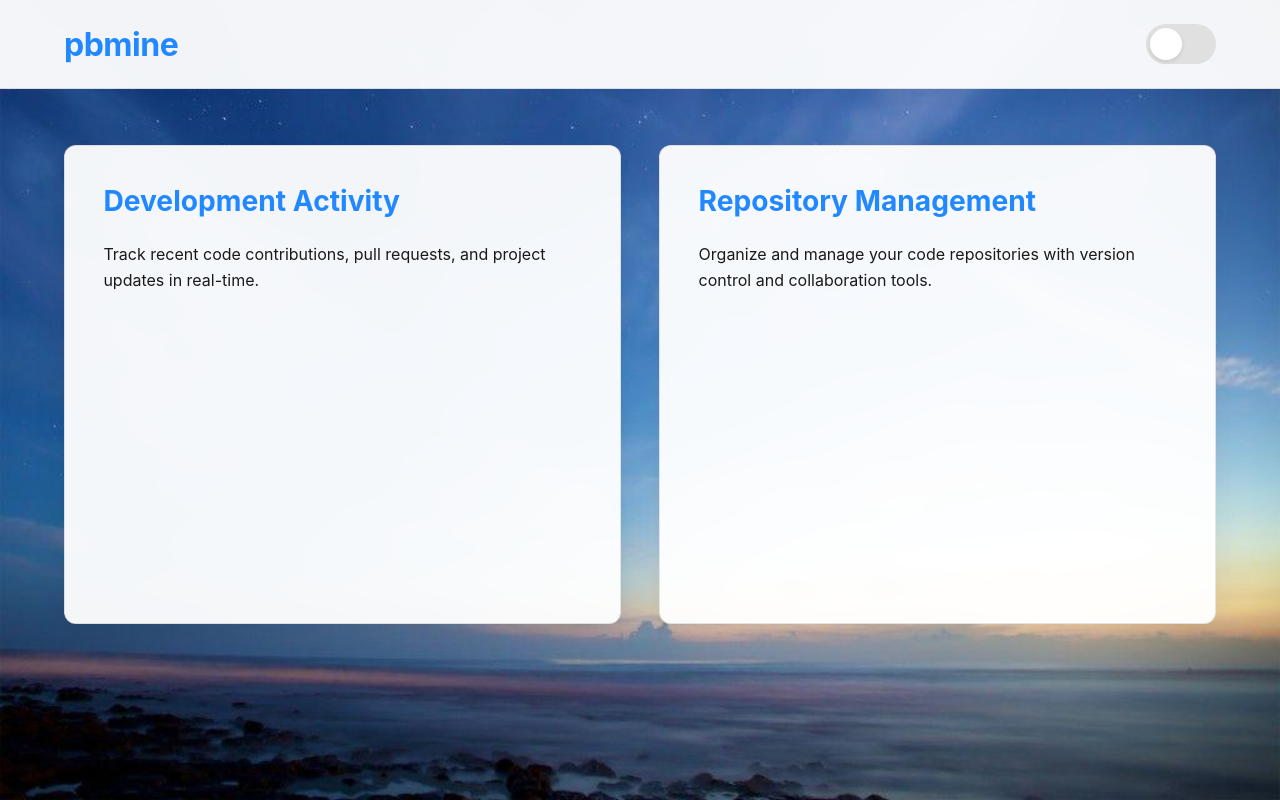
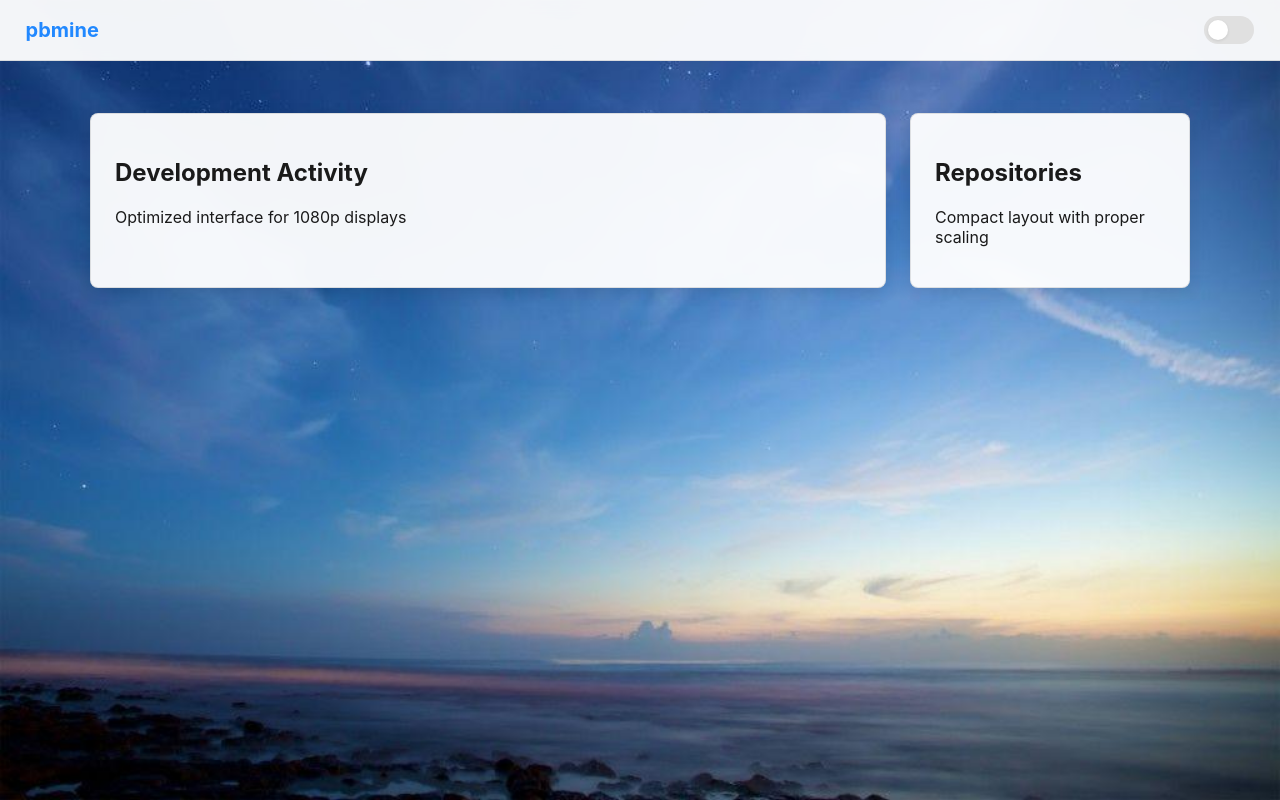
Before and after one commit to PBMINE/pbmine.github.io, a plain HTML site: page index.html in a window 1280 px wide. Drawn offline with Linux system fonts and the light colour scheme.

Commit message:
Update index.html

```diff
--- a/index.html
+++ b/index.html
@@ -3,7 +3,7 @@
 <head>
     <meta charset="UTF-8">
     <meta name="viewport" content="width=device-width, initial-scale=1.0">
-    <title>pbmine - Final Version</title>
+    <title>pbmine - Fixed Switch</title>
     <style>
         :root {
             /* Light Theme */
@@ -28,44 +28,44 @@
         body {
             margin: 0;
             font-family: -apple-system, BlinkMacSystemFont, 'Segoe UI', Roboto, sans-serif;
-            background: url('Skywallthing.jpg') fixed center/cover;
+            background: url('skywallthing.jpg') fixed center/cover;
             min-height: 100vh;
             color: var(--text);
+            font-size: 16px;
             transition: background-color 0.3s ease;
         }
 
         .container {
             width: 90%;
-            max-width: 1440px;
+            max-width: 1100px;
             margin: 0 auto;
-            padding: 2vh 0;
+            padding: 1rem 0;
         }
 
         .nav {
             display: flex;
             justify-content: space-between;
             align-items: center;
-            padding: 1.5rem 5%;
+            padding: 1rem 2%;
             background: var(--bg);
             border-bottom: 1px solid var(--border);
             position: sticky;
             top: 0;
-            backdrop-filter: blur(10px);
-            z-index: 1000;
+            backdrop-filter: blur(8px);
         }
 
         .logo {
             font-weight: 700;
-            font-size: clamp(1.5rem, 2.5vw, 2.2rem);
+            font-size: 1.25rem;
             color: var(--accent);
-            letter-spacing: -0.5px;
         }
 
+        /* Fixed Theme Switch */
         .theme-switch {
-            --switch-size: clamp(34px, 3.5vw, 40px);
             position: relative;
-            width: calc(var(--switch-size) * 1.76);
-            height: var(--switch-size);
+            display: inline-block;
+            width: 50px;
+            height: 28px;
         }
 
         .theme-switch input {
@@ -81,82 +81,52 @@
             left: 0;
             right: 0;
             bottom: 0;
-            background: var(--switch-bg);
+            background-color: var(--switch-bg);
             border-radius: 34px;
-            transition: 0.4s;
+            transition: .4s;
         }
 
         .slider:before {
             position: absolute;
             content: "";
-            height: calc(var(--switch-size) - 8px);
-            width: calc(var(--switch-size) - 8px);
+            height: 20px;
+            width: 20px;
             left: 4px;
             bottom: 4px;
-            background: var(--switch-handle);
+            background-color: var(--switch-handle);
             border-radius: 50%;
-            transition: 0.4s;
-            box-shadow: 0 2px 4px rgba(0,0,0,0.1);
+            transition: .4s;
+            box-shadow: 0 1px 3px rgba(0,0,0,0.1);
         }
 
         input:checked + .slider {
-            background: var(--accent);
+            background-color: var(--accent);
         }
 
         input:checked + .slider:before {
-            transform: translateX(calc(var(--switch-size) - 8px));
+            transform: translateX(22px);
         }
 
         .main-content {
             display: grid;
-            grid-template-columns: repeat(auto-fit, minmax(300px, 1fr));
-            gap: clamp(1rem, 3vw, 2.5rem);
-            margin-top: clamp(2rem, 5vh, 4rem);
+            grid-template-columns: 1fr 280px;
+            gap: 1.5rem;
+            margin-top: 1.5rem;
         }
 
         .card {
             background: var(--bg);
             border: 1px solid var(--border);
-            border-radius: 12px;
-            padding: clamp(1.5rem, 3vw, 2.5rem);
-            backdrop-filter: blur(8px);
-            min-height: 50vh;
-            max-height: 80vh;
-            overflow-y: auto;
-            box-shadow: 0 8px 32px rgba(0,0,0,0.1);
-        }
-
-        h2 {
-            font-size: clamp(1.5rem, 2.2vw, 2rem);
-            margin: 0 0 clamp(1rem, 2vw, 1.5rem) 0;
-            color: var(--accent);
-        }
-
-        p {
-            font-size: clamp(1rem, 1.2vw, 1.2rem);
-            line-height: 1.6;
-            margin: 0 0 clamp(1rem, 2vw, 1.5rem);
+            border-radius: 8px;
+            padding: 1.5rem;
+            margin: 0.75rem 0;
+            backdrop-filter: blur(6px);
+            box-shadow: 0 4px 16px rgba(0,0,0,0.1);
         }
 
         @media (max-width: 768px) {
-            .container {
-                width: 92%;
-                padding: 1.5vh 0;
-            }
-
-            .nav {
-                padding: 1rem 4%;
-            }
-
-            .card {
-                min-height: auto;
-                max-height: none;
-                padding: 1.5rem;
-            }
-
             .main-content {
                 grid-template-columns: 1fr;
-                gap: 1.5rem;
             }
         }
     </style>
@@ -174,38 +144,27 @@
         <div class="main-content">
             <div class="card">
                 <h2>Development Activity</h2>
-                <p>Track recent code contributions, pull requests, and project updates in real-time.</p>
-                <div class="activity-list">
-                    <!-- Add activity items here -->
-                </div>
+                <p>Optimized interface for 1080p displays</p>
             </div>
 
             <div class="card">
-                <h2>Repository Management</h2>
-                <p>Organize and manage your code repositories with version control and collaboration tools.</p>
-                <div class="repo-list">
-                    <!-- Add repository items here -->
-                </div>
+                <h2>Repositories</h2>
+                <p>Compact layout with proper scaling</p>
             </div>
         </div>
     </div>
 
     <script>
         const themeToggle = document.getElementById('theme-toggle');
-        const body = document.body;
+        const setTheme = (isDark) => {
+            document.body.classList.toggle('dark-mode', isDark);
+            localStorage.setItem('theme', isDark ? 'dark' : 'light');
+        };
 
-        function setTheme(isDark) {
-            body.classList.toggle('dark-mode', isDark);
-            localStorage.setItem('theme', isDark ? 'dark' : 'light');
-        }
+        themeToggle.addEventListener('change', (e) => setTheme(e.target.checked));
 
-        themeToggle.addEventListener('change', (e) => {
-            setTheme(e.target.checked);
-        });
-
-        // Initialize theme with system preference fallback
-        const systemDark = window.matchMedia('(prefers-color-scheme: dark)').matches;
-        const savedTheme = localStorage.getItem('theme') || (systemDark ? 'dark' : 'light');
+        // Initialize theme
+        const savedTheme = localStorage.getItem('theme') || 'light';
         themeToggle.checked = savedTheme === 'dark';
         setTheme(savedTheme === 'dark');
     </script>
```
